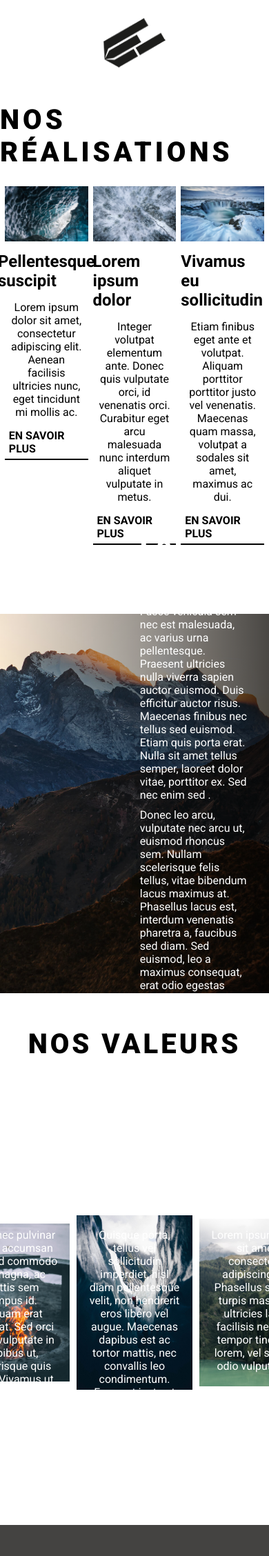
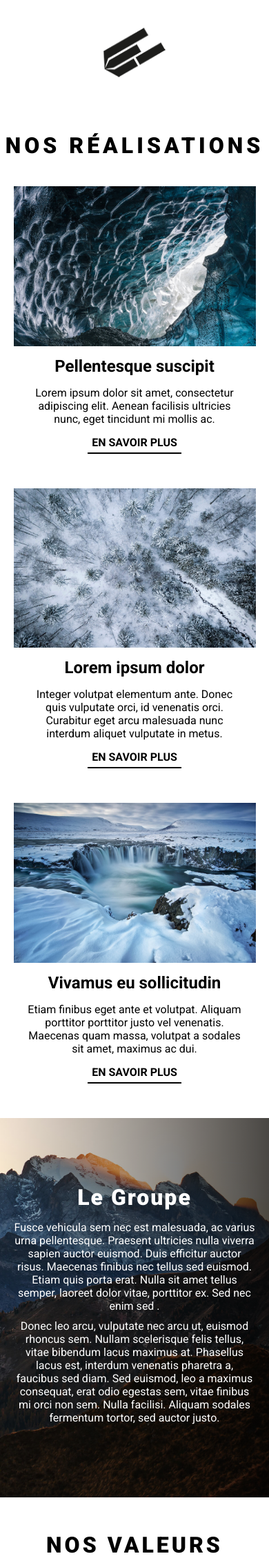
Before and after one commit to raulbethencourt/MCIR, a PHP site: page / in a window 390 px wide; the page is wider, and only the part inside the window is pictured. Shown: the top 2256 px of that part at 69% size. Run offline with PHP 8.4, Linux system fonts and the light colour scheme; data comes from the database, SQL or seed files in the repository.

Commit message:
:iphone: make site responsif

```diff
--- a/test-sass-bem-grid/public/scss/style.scss
+++ b/test-sass-bem-grid/public/scss/style.scss
@@ -29,6 +29,12 @@
 		text-transform: uppercase;
 		letter-spacing: 5px;
 	}
+
+	@media #{$small-down} {
+		.header__title {
+			font-size: 2rem;
+		}
+	}
 }
 
 .main {
@@ -58,6 +64,7 @@
 
 					font-size: 1.5rem;
 					font-weight: 700;
+					text-align: center;
 				}
 
 				.container__text {
@@ -169,6 +176,58 @@
 			}
 		}
 	}
+
+	@media #{$small-down} {
+		.main__section-top {
+			flex-direction: column;
+			align-items: center;
+
+			.section-top__container {
+				width: 90%;
+
+				.container__link {
+					margin-bottom: 50px;
+				}
+			}
+		}
+
+		.main__section-middle {
+			justify-content: center;
+
+			.section-middle__container {
+				width: 90%;
+				margin-right: 0px;
+
+				text-align: center;
+
+				.container__title {
+					font-size: 2rem;
+				}
+			}
+		}
+
+		.main__section-bottom {
+			.section-bottom__title {
+				margin-bottom: 0px;
+
+				font-size: 2rem;
+			}
+
+			.section-bottom__container {
+				flex-direction: column;
+				align-items: center;
+
+				@for $i from 5 through 7 {
+					.container__block--#{$i} {
+						width: 90%;
+						margin: 20px 0;
+						padding-top: 50%;
+						padding-bottom: 10%;
+					}
+				}
+			}
+		}
+	}
 }
 
 .footer {
```
Also changed, not shown: test-sass-bem-grid/dist/css/style.min.css, 1 other file.
